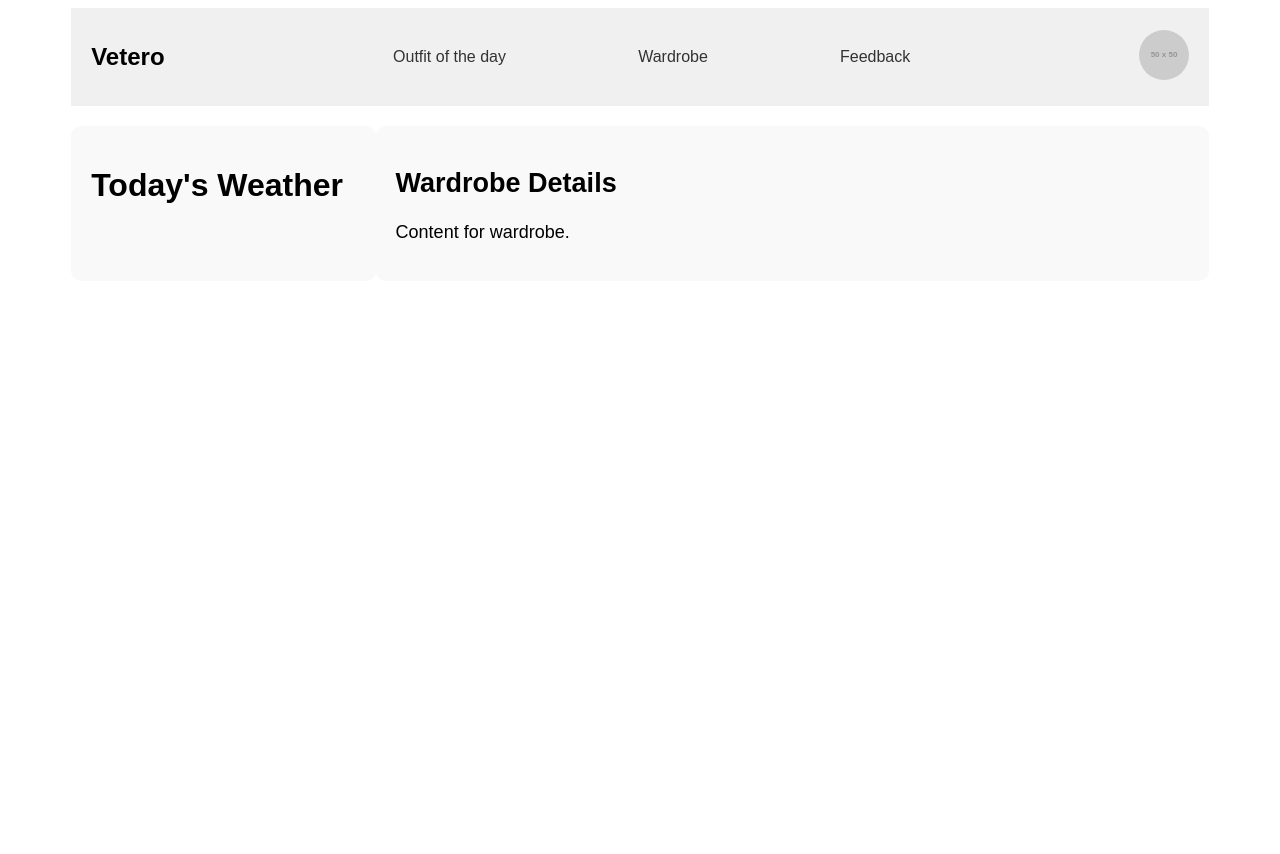
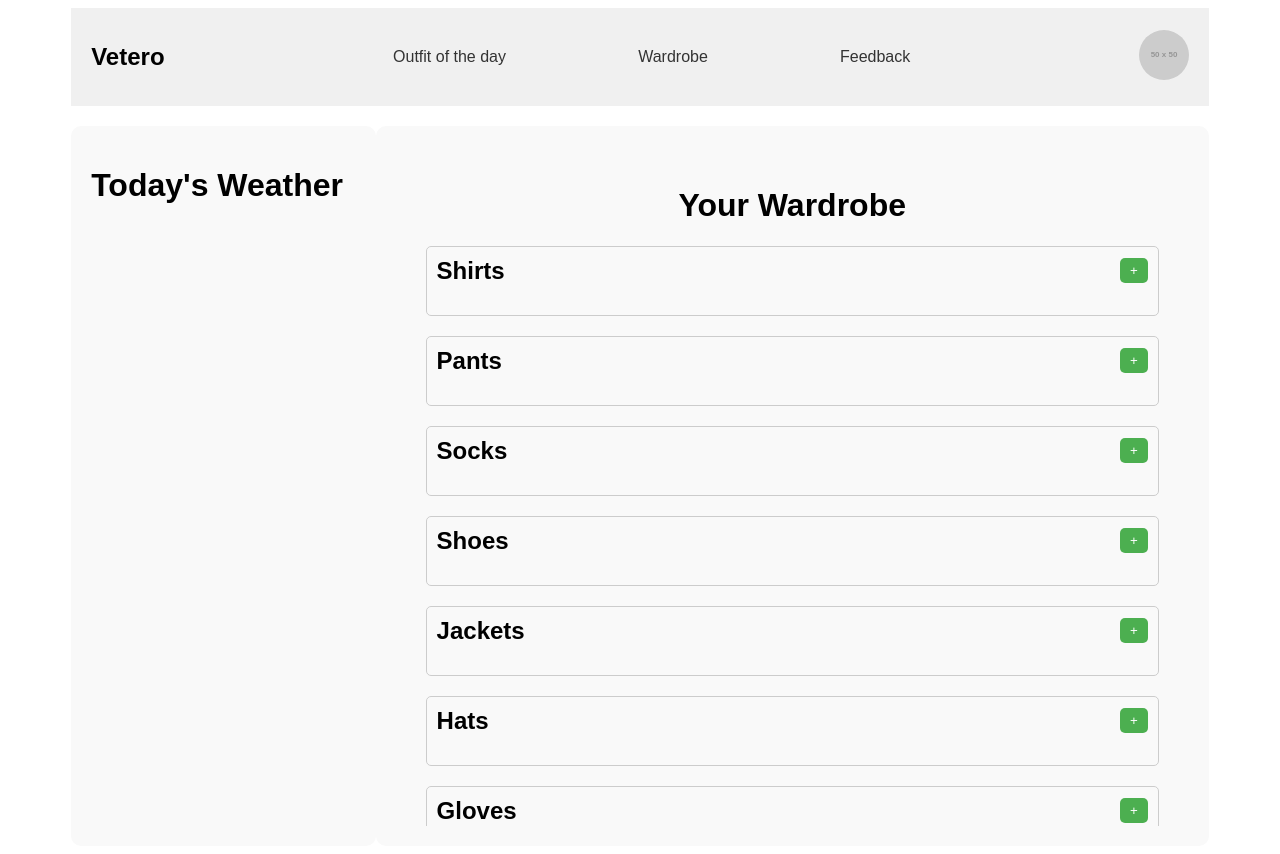
Before and after one commit to guerrerojenny/Vetero, a Vue app in the folder vetero/: page / in a window 1280 px wide. Both pictures are taken after a click on the element "Wardrobe". Before the commit the page ends 800 px from the top, so only its background shows below. Built offline with nearby package versions, Linux system fonts and the light colour scheme.

Commit message:
general structure of clothing category boxes + add item feature for name only

```diff
--- a/vetero/src/components/WardrobePanel.vue
+++ b/vetero/src/components/WardrobePanel.vue
@@ -1,18 +1,250 @@
 <template>
-  <div class="wardrobe-content">
-    <h2>Wardrobe Details</h2>
-    <p>Content for wardrobe.</p>
+  <div class="wardrobe-panel">
+    <h1>Your Wardrobe</h1>
+    <div class="boxes-container">
+      <!-- Shirts Box -->
+      <div class="box">
+        <div class="box-header">
+          <h2>Shirts</h2>
+          <button @click="addItem('shirt')">+</button>
+        </div>
+        <div class="items-container">
+          <div class="items-wrapper">
+            <div class="item" v-for="(item, index) in shirt" :key="index">{{ item }}</div>
+          </div>
+        </div>
+      </div>
+      <!-- Pants Box -->
+      <div class="box">
+        <div class="box-header">
+          <h2>Pants</h2>
+          <button @click="addItem('pants')">+</button>
+        </div>
+        <div class="items-container">
+          <div class="items-wrapper">
+            <div class="item" v-for="(item, index) in pants" :key="index">{{ item }}</div>
+          </div>
+        </div>
+      </div>
+      <!-- Socks Box -->
+      <div class="box">
+        <div class="box-header">
+          <h2>Socks</h2>
+          <button @click="addItem('socks')">+</button>
+        </div>
+        <div class="items-container">
+          <div class="items-wrapper">
+            <div class="item" v-for="(item, index) in socks" :key="index">{{ item }}</div>
+          </div>
+        </div>
+      </div>
+      <!-- Shoes Box -->
+      <div class="box">
+        <div class="box-header">
+          <h2>Shoes</h2>
+          <button @click="addItem('shoes')">+</button>
+        </div>
+        <div class="items-container">
+          <div class="items-wrapper">
+            <div class="item" v-for="(item, index) in shoes" :key="index">{{ item }}</div>
+          </div>
+        </div>
+      </div>
+      <!-- Jackets Box -->
+      <div class="box">
+        <div class="box-header">
+          <h2>Jackets</h2>
+          <button @click="addItem('outershirt')">+</button>
+        </div>
+        <div class="items-container">
+          <div class="items-wrapper">
+            <div class="item" v-for="(item, index) in outershirt" :key="index">{{ item }}</div>
+          </div>
+        </div>
+      </div>
+      <!-- Hats Box -->
+      <div class="box">
+        <div class="box-header">
+          <h2>Hats</h2>
+          <button @click="addItem('hat')">+</button>
+        </div>
+        <div class="items-container">
+          <div class="items-wrapper">
+            <div class="item" v-for="(item, index) in hat" :key="index">{{ item }}</div>
+          </div>
+        </div>
+      </div>
+      <!-- Gloves Box -->
+      <div class="box">
+        <div class="box-header">
+          <h2>Gloves</h2>
+          <button @click="addItem('gloves')">+</button>
+        </div>
+        <div class="items-container">
+          <div class="items-wrapper">
+            <div class="item" v-for="(item, index) in gloves" :key="index">{{ item }}</div>
+          </div>
+        </div>
+      </div>
+      <!-- Baseshirts Box -->
+      <div class="box">
+        <div class="box-header">
+          <h2>Base Shirts</h2>
+          <button @click="addItem('baseshirt')">+</button>
+        </div>
+        <div class="items-container">
+          <div class="items-wrapper">
+            <div class="item" v-for="(item, index) in baseshirt" :key="index">{{ item }}</div>
+          </div>
+        </div>
+      </div>
+      <!-- Baselegs Box -->
+      <div class="box">
+        <div class="box-header">
+          <h2>Base Legs</h2>
+          <button @click="addItem('baseleg')">+</button>
+        </div>
+        <div class="items-container">
+          <div class="items-wrapper">
+            <div class="item" v-for="(item, index) in baseleg" :key="index">{{ item }}</div>
+          </div>
+        </div>
+      </div>
+      <!-- Outer Pants Box -->
+      <div class="box">
+        <div class="box-header">
+          <h2>Outer Pants</h2>
+          <button @click="addItem('outerleg')">+</button>
+        </div>
+        <div class="items-container">
+          <div class="items-wrapper">
+            <div class="item" v-for="(item, index) in outerleg" :key="index">{{ item }}</div>
+          </div>
+        </div>
+      </div>
+    </div>
   </div>
 </template>
 
 <script>
 export default {
-  name: 'WardrobePanel'
+  data() {
+    return {
+      shirt: [],
+      pants: [],
+      shoes: [],
+      baseleg: [],
+      baseshirt: [],
+      outershirt: [],
+      outerleg: [],
+      hat: [],
+      gloves: [],
+      socks: []
+    };
+  },
+  methods: {
+    addItem(category) {
+      const item = prompt('Enter the item name:');
+      if (item) {
+        this[category].push(item);
+      } else if (!item) {
+        alert('Item name cannot be empty.');
+      }
+    }
+  }
 };
 </script>
 
 <style scoped>
-.wardrobe-content {
-  font-size: 18px;
+.wardrobe-panel {
+  padding: 20px;
+  font-family: Arial, sans-serif;
+  text-align: center;
+  height: 80vh;
+  overflow-y: auto;
+}
+
+.boxes-container {
+  display: flex;
+  flex-direction: column;
+  gap: 20px;
+}
+
+.box {
+  flex: 1;
+  margin: 0 10px;
+  padding: 10px;
+  border: 1px solid #ccc;
+  border-radius: 5px;
+}
+
+.box-header {
+  display: flex;
+  justify-content: space-between;
+  align-items: center;
+  margin-bottom: 10px;
+}
+
+.box-header h2 {
+  margin: 0;
+}
+
+button {
+  background-color: #4CAF50;
+  color: white;
+  border: none;
+  border-radius: 5px;
+  padding: 5px 10px;
+  cursor: pointer;
+}
+
+button:hover {
+  background-color: #45a049;
+}
+
+ul {
+  list-style-type: none;
+  padding: 0;
+  margin: 0;
+}
+
+li {
+  padding: 5px 0;
+}
+
+
+.items-container { /* entire container for items in category*/
+  overflow-y: auto;
+  max-height: 200px;
+  padding: 5px 0;
+}
+
+.items-wrapper { /* row container for items in category*/
+  display: flex;
+  flex-wrap: wrap;
+}
+
+.item { /* container of item itself*/
+  width: calc(20% - 10px); /* max width of 5 items per row*/
+  margin: 5px;
+  padding: 5px 10px;
+  border: 1px solid #ddd;
+  border-radius: 5px;
+  background-color: #f9f9f9;
+  box-sizing: border-box;
+}
+
+/* scroll bar for clothing category container*/
+.items-container::-webkit-scrollbar {
+  width: 8px;
+}
+
+.items-container::-webkit-scrollbar-thumb {
+  background: #888;
+  border-radius: 10px;
+}
+
+.items-container::-webkit-scrollbar-thumb:hover {
+  background: #555;
 }
 </style>
```
